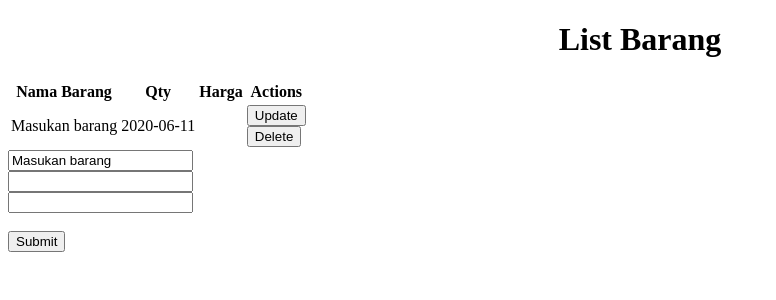
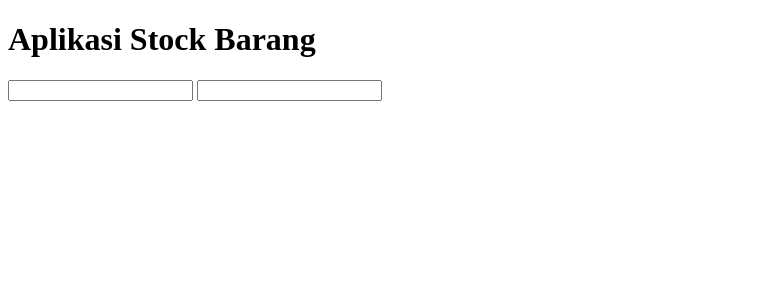
Before and after one commit to VilantinoF/Aplikasi-Stok-Barang, a Flask app: page / in a window 1280 px wide. Shown: the top 300 px of the page, without its empty margins (0-776 px from the left). Run offline with Flask 2, Linux system fonts and the light colour scheme; data comes from the database, SQL or seed files in the repository.

Commit message:
mengubah isi hello_world.py dan membuat database baru

```diff
--- a/hello_world.py
+++ b/hello_world.py
@@ -1,66 +1,23 @@
-from flask import Flask, render_template, url_for, request, redirect
+from flask import Flask, render_template, request, redirect
 from flask_sqlalchemy import SQLAlchemy
 from datetime import datetime
 
 app = Flask(__name__)
-app.config['SQLALCHEMY_DATABASE_URI'] = 'sqlite:///test.db'
+app.config['SQLALCHEMY_DATABASE_URI'] = 'sqlite:///data_barang.db'
 db = SQLAlchemy(app)
 
-class Todo(db.Model):
+class Barang(db.Model):
     id = db.Column(db.Integer, primary_key=True)
-    content = db.Column(db.String(200), nullable=False)
-    date_created = db.Column(db.DateTime, default=datetime.utcnow)
-
-    def __repr__(self):
-        return '<Task %r>' % self.id
+    nama_barang = db.Column(db.String, nullable=False)
+    jumlah_barang = db.Column(db.Integer, nullable=False, default=1)
+    harga_barang = db.Column(db.String, nullable=False)
+    tanggal_pembuatan = db.Column(db.DateTime, default=datetime.utcnow)
 
 
-@app.route('/', methods=['POST', 'GET'])
+@app.route('/')
 def index():
-    if request.method == 'POST':
-        task_content = request.form['nama_barang']
-        add_barang = Todo(content=task_content)
-
-        try:
-            db.session.add(add_barang)
-            db.session.commit()
-            return redirect('/')
-        except:
-            return 'There was an issue adding your task'
-
-    else:
-        tasks = Todo.query.order_by(Todo.date_created).all()
-        return render_template('index.html', tasks=tasks)
+    return render_template('index.html')
 
 
-@app.route('/delete/<int:id>', methods=['GET', 'POST'])
-def delete(id):
-    if request.method == 'POST':
-        task_to_delete = Todo.query.get_or_404(id)
-
-    try:
-        db.session.delete(task_to_delete)
-        db.session.commit()
-        return redirect('/')
-    except:
-        return 'There was a problem deleting that task'
-
-@app.route('/update/<int:id>', methods=['GET', 'POST'])
-def update(id):
-    task = Todo.query.get_or_404(id)
-
-    if request.method == 'POST':
-        task.content = request.form['content']
-
-        try:
-            db.session.commit()
-            return redirect('/')
-        except:
-            return 'There was an issue updating your task'
-
-    else:
-        return render_template('update.html', task=task)
-
-
-if __name__ == "__main__":
+if __name__ == '__main__':
     app.run(debug=True)
--- /dev/null
+++ b/templates/base.html
@@ -0,0 +1,11 @@
+<!DOCTYPE html>
+<html lang="en">
+<head>
+    <meta charset="UTF-8">
+    <meta name="viewport" content="width=device-width, initial-scale=1.0">
+    {% block head %} {% endblock %}
+</head>
+<body>
+    {% block body %} {% endblock %}
+</body>
+</html>
--- a/templates/index.html
+++ b/templates/index.html
@@ -1,47 +1,13 @@
-<!DOCTYPE html>
-<html lang="en">
-<head>
-    <meta charset="UTF-8">
-    <meta name="viewport" content="width=device-width, initial-scale=1.0">
-    <title>Aplikasi Stok Barang</title>
-</head>
-<body>
-    <div class="nama-barang">
-        <h1 style="text-align: center;">List Barang</h1>
-        <table >
-            <tr>
-                <th>Nama Barang</th>
-                <th>Qty</th>
-                <th>Harga</th>
-                <th>Actions</th>
-            </tr>
-            {% for task in tasks %}
-            <tr>
-                <td>{{ task.content }}</td>
-                <td>{{ task.date_created.date() }}</td>
-                <td></td>
-                <td>
-                    <form action="/delete/<int:id>" method="POST">
-                        <input type="submit" value="Update">
-                        <br>
-                        <input type="submit" value="Delete">
-                    </form>
-                </td>
-            </tr>
-            {% endfor %}
-        </table>
-        </div>
-        <div class="form">
-            <form action="/" method="POST">
-                <input type="text" name="nama_barang" id="nama_barang" value="Masukan barang">
-                <br>
-                <input type="number" name="quantity" id="quantity">
-                <br>
-                <input type="number" name="harga" id="harga">
-                <br>
-                <br>
-                <input type="submit" value="Submit">
-            </form>
-        </div>
-</body>
-</html>
+{% extends 'base.html' %}
+
+{% block head %}
+<title>Aplikasi Stock Barang</title>
+{% endblock %}
+
+{% block body %}
+<h1>Aplikasi Stock Barang</h1>
+<form action="/">
+    <input type="text" name="nama_barang" id="nama_barang">
+    <input type="number" name="quantity" id="quantity">
+</form>
+{% endblock %}
```
Also changed, not shown: data_barang.db (added), test.db (deleted).
